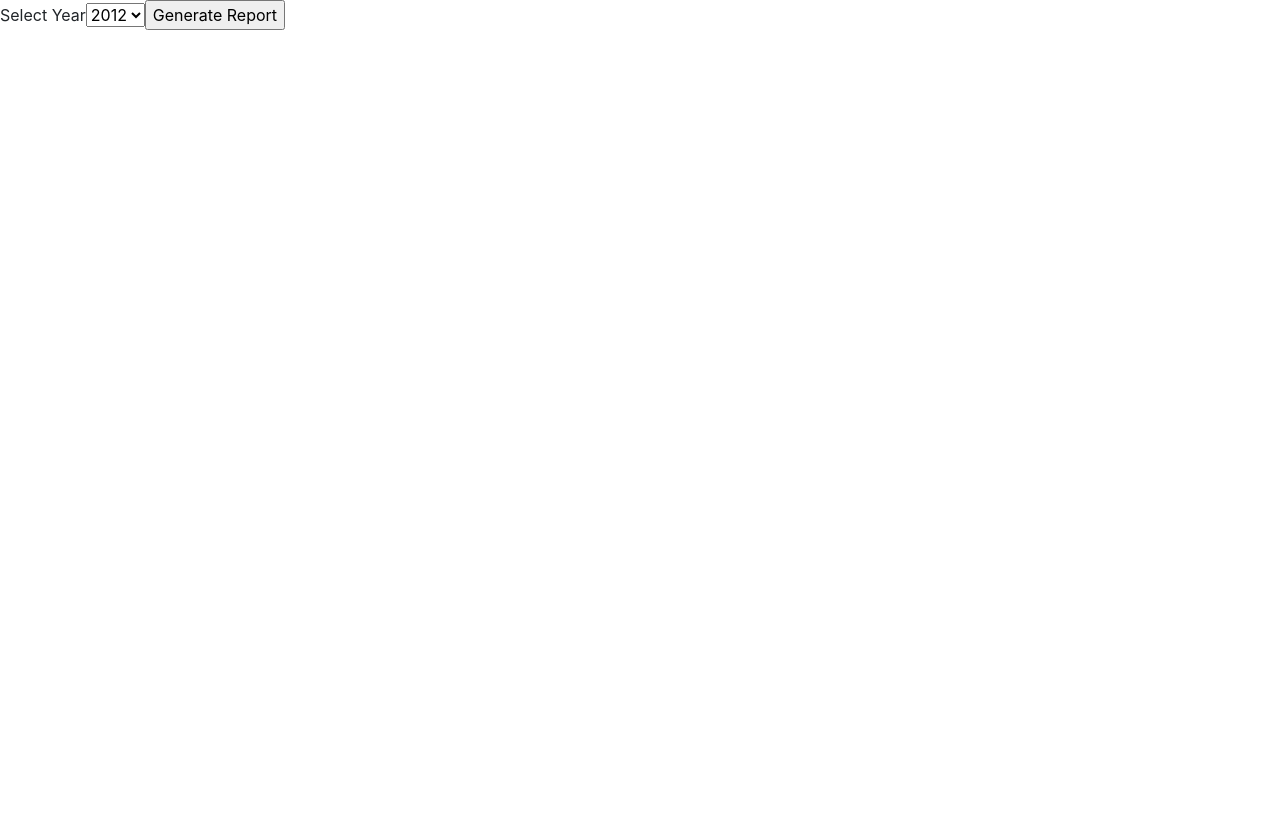
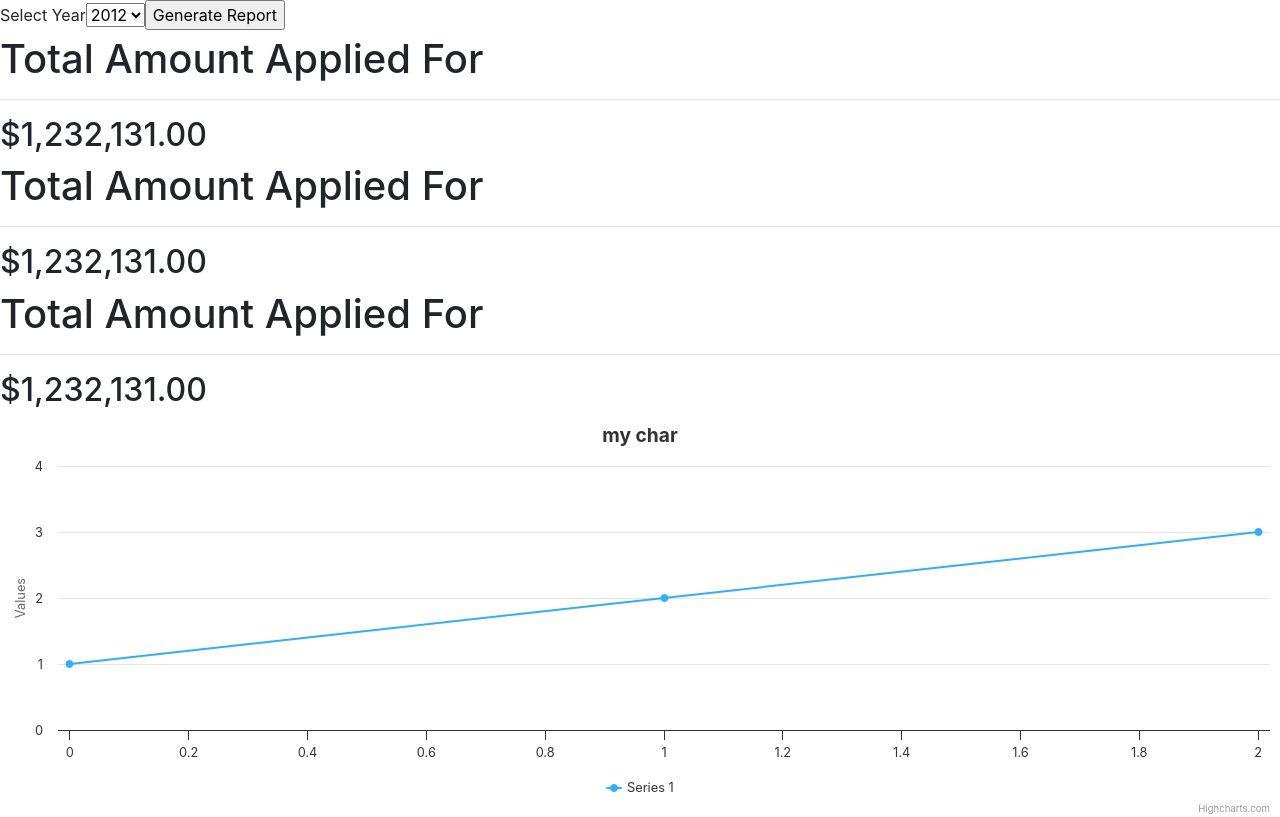
Before and after one commit to RGHuynh/cross_river_cc, a React (Create React App) app: page / in a window 1280 px wide. Built offline with nearby package versions, Linux system fonts and the light colour scheme.

Commit message:
chore: add hightchart-react-official to module

```diff
--- a/package.json
+++ b/package.json
@@ -4,6 +4,7 @@
   "private": true,
   "dependencies": {
     "bootstrap": "^4.1.3",
+    "highcharts-react-official": "^1.5.1",
     "react": "^16.6.0",
     "react-dom": "^16.6.0",
     "react-scripts": "2.0.5",
--- /dev/null
+++ b/src/components/lineChartComponent/lineChartComponent.jsx
@@ -0,0 +1,141 @@
+import React from 'react';
+import './lineChartComponent.css';
+import Highcharts from 'highcharts';
+import HighchartReact from 'highcharts-react-official';
+
+
+function lineChartComponent() {
+
+    // Highcharts.chart('container', {
+    //     chart: {
+    //     plotBorderColor: "#000000",
+    //     plotBorderWidth: 1
+    //     },
+
+    //     xAxis: {
+    //     labels: {
+    //         rotation: 270
+    //     },
+
+    //     title: {
+    //         text: 'Month'
+    //     },
+    //     dateTimeLabelFormats: {
+    //         month: "%b"
+    //     },
+    //     min: Date.UTC(2010, 0, 0),
+    //     max: Date.UTC(2010, 11, 1),
+    //     type: 'datetime',
+    //     tickInterval: 24 * 3600 * 1000*30
+    //     },
+
+    //     title: {
+    //     align: 'left',
+    //     text: 'Loans By Credit Grade'
+    //     },
+
+    //     subtitle: {
+    //     text: 'Loans Issued by Credit Score (Grade)'
+    //     },
+
+    //     yAxis: {
+    //     gridLineWidth: 0,
+    //     minorGridLineWidth: 0,
+    //     tickWidth: 1,
+    //     labels: {
+    //         formatter: function () {
+    //             return this.value;
+    //         }
+    //     },
+    //     allowDecimals: false,
+    //     tickInterval: 2500,
+    //     title: {
+    //         text: 'Avg Loan Amount'
+    //     },
+    //     tickAmount: 8,
+    //     min: 0,
+    //     max: 27500
+    //     },
+
+    //     legend: {
+    //         title: {
+    //             text: 'grade'
+    //         },
+    //         layout: 'vertical',
+    //         align: 'right',
+    //         verticalAlign: 'top',
+    //         x: -40,
+    //         y: 80,
+    //         floating: true,
+    //         borderWidth: 1,
+    //         backgroundColor: ((Highcharts.theme && Highcharts.theme.legendBackgroundColor) || '#FFFFFF'),
+    //         shadow: true
+    //     },
+
+    //     plotOptions: {
+    //     line: {
+    //         marker: {
+    //         enabled: false
+    //         }
+    //     },
+    //     series: {
+    //         label: {
+    //         connectorAllowed: false
+    //         }
+    //     }
+    //     },
+
+    //     series: [{
+    //         name: 'Installation',
+    //         data: [10000, 27500, 57177, 69658, 97031, 119931, 137133, 154175]
+    //     }, {
+    //         name: 'Manufacturing',
+    //         data: [24916, 24064, 29742, 29851, 32490, 30282, 38121, 40434]
+    //     }, {
+    //         name: 'Sales & Distribution',
+    //         data: [11744, 17722, 16005, 19771, 20185, 24377, 32147, 39387]
+    //     }, {
+    //         name: 'Project Development',
+    //         data: [null, null, 7988, 12169, 15112, 22452, 34400, 34227]
+    //     }, {
+    //         name: 'Other',
+    //         data: [12908, 5948, 8105, 11248, 8989, 11816, 18274, 18111]
+    //     }],
+
+    //     responsive: {
+    //     rules: [{
+    //         condition: {
+    //         maxWidth: 500
+    //         },
+    //         chartOptions: {
+    //         legend: {
+    //             layout: 'horizontal',
+    //             align: 'center',
+    //             verticalAlign: 'bottom'
+    //         }
+    //         }
+    //     }]
+    //     }
+
+    // });
+
+    const options = {
+        title: {
+            text: 'my char'
+        },
+        series: [{
+            data: [1,2,3]
+        }]
+    }
+    return(
+        <div>
+            <HighchartReact
+            highcharts={Highcharts}
+            options={options}
+            />
+        </div>
+
+    );
+}
+
+export default lineChartComponent
--- a/src/components/pages/homepageComponent.jsx
+++ b/src/components/pages/homepageComponent.jsx
@@ -1,11 +1,17 @@
 import React, {Component} from 'react';
-import YearSelectionComponent from '../yearSelectionComponent/yearSelectionComponent'
+import YearSelectionComponent from '../yearSelectionComponent/yearSelectionComponent';
+import TotalAppliedCardComponent from '../totalAppliedCardComponent/totalAppliedCardComponent';
+import LineChartComponent from '../lineChartComponent/lineChartComponent';
 
 export default class HomepageCompenent extends Component {
     render(){
         return(
             <div className="content-wrapper">
                 <YearSelectionComponent />
+                <TotalAppliedCardComponent heading="Total Amount Applied For" amount="1232131"/>
+                <TotalAppliedCardComponent heading="Total Amount Applied For" amount="1232131"/>
+                <TotalAppliedCardComponent heading="Total Amount Applied For" amount="1232131"/>
+                <LineChartComponent />
             </div>
         )
     }
--- /dev/null
+++ b/src/components/totalAppliedCardComponent/totalAppliedCardComponent.jsx
@@ -0,0 +1,19 @@
+import React from 'react';
+import './totalAppliedCardComponent.css';
+
+export default function TotalAppliedCardComponent({heading, amount}) {
+    const currencyFormat = new Intl.NumberFormat( "en-US", {
+        style: "currency",
+        currency: "USD",
+        minimumFractionDigits: 2
+    })
+
+    return(
+        <div>
+            <h1>{ heading }</h1>
+            <hr></hr>
+            <h2>{ currencyFormat.format(amount) }</h2>
+        </div>
+    );
+
+}
```
Also changed, not shown: src/components/lineChartComponent/lineChartComponent.css (added), src/components/totalAppliedCardComponent/totalAppliedCardComponent.css (added), 1 other file (tests, documents, lock files or other folders).
